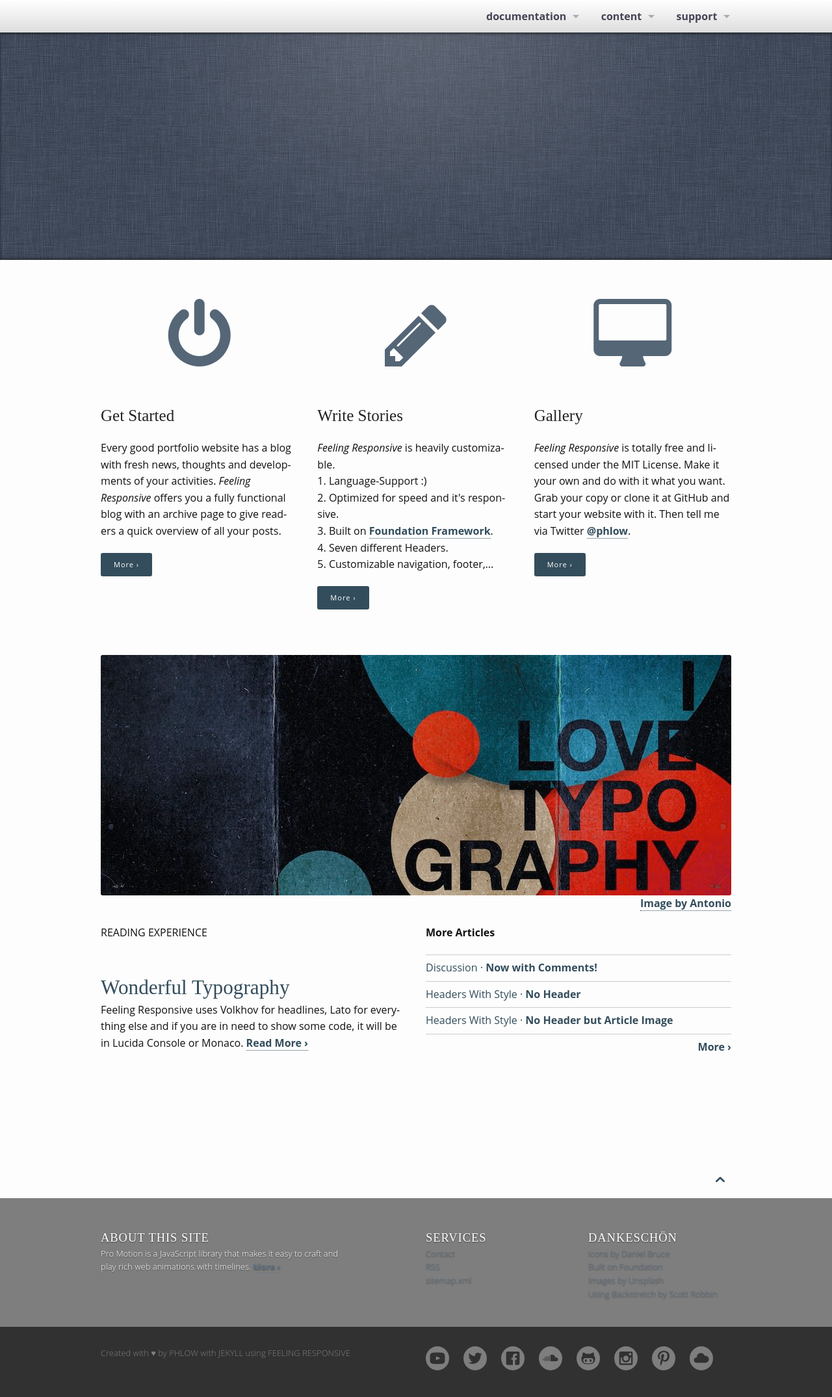
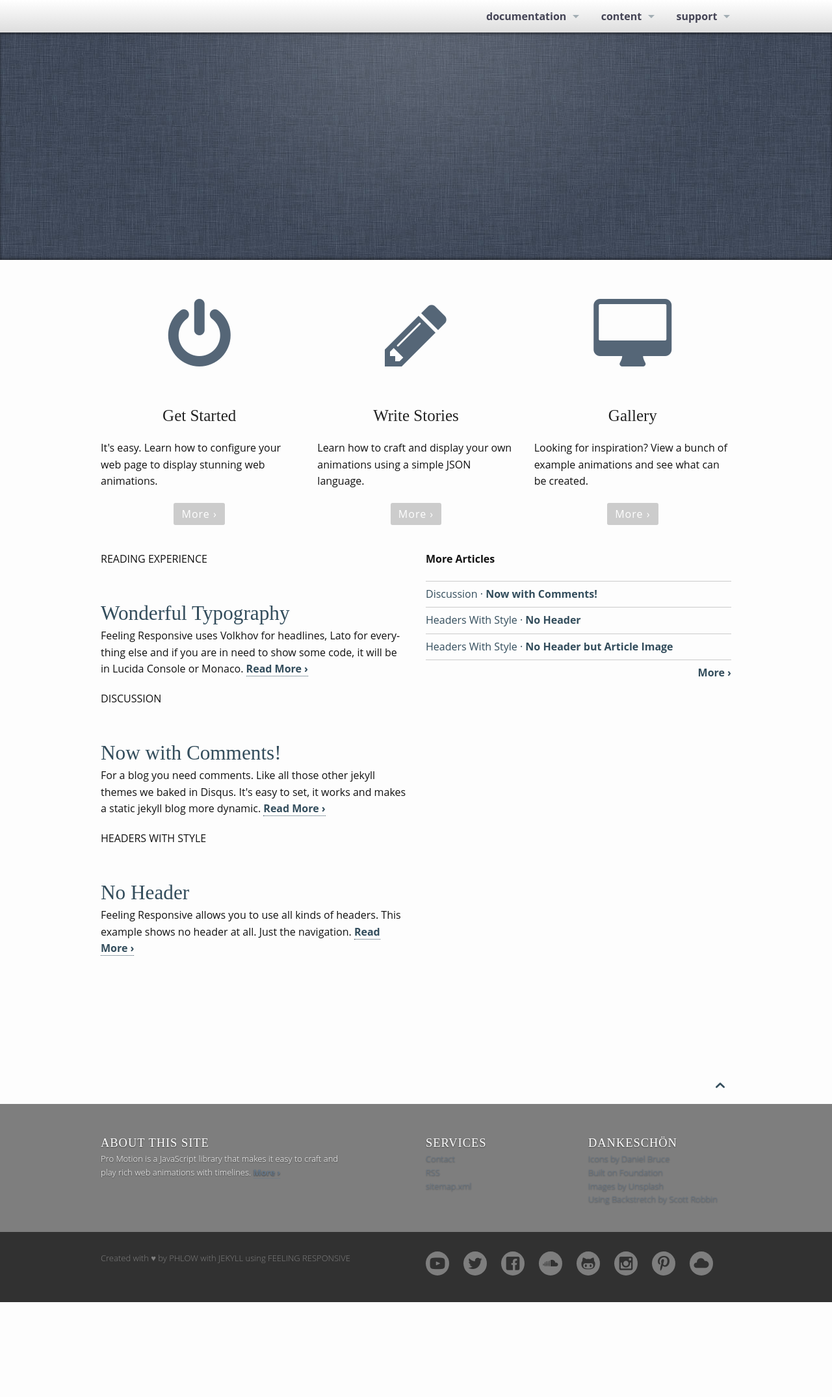
Before and after one commit to ProGraphics/prostyle.io, a Jekyll site: the page built from index.md, in a window 1280 px wide. Shown: the whole page at 65% size. Built offline with Jekyll 4.4.1, drawn with Linux system fonts in a browser that asks for light colours; nearby versions of some CDN libraries; after the commit the page ends 2004 px from its top, so only the background shows below that.

Commit message:
More front page tweaks

```diff
--- a/_layouts/frontpage.html
+++ b/_layouts/frontpage.html
@@ -18,32 +18,32 @@ format: blog-index
 {% endcomment %}
 <div class="row t60">
     {% if page.widget-1.title %}
-    <div class="medium-4 columns">
+    <div class="medium-4 columns" style="text-align:center">
         <a href="{% if page.widget-1.url contains 'http' %}{{ page.widget-1.url }}{% else %}{{ site.baseurl }}/{{ page.widget-1.url }}{% endif %}"><i class="fa {{ page.widget-1.icon }} front-icon"></i></a>
         <h2 class="font-size-h3 t50 b20">{{ page.widget-1.title }}</h2>
-        <p>{{ page.widget-1.text }}</p>
-        <p><a class="button tiny radius" href="{% if page.widget-1.url contains 'http' %}{{ page.widget-1.url }}{% else %}{{ site.baseurl }}/{{ page.widget-1.url }}{% endif %}">{{ site.data.language.more }}</a></p>
+        <p style="text-align:left">{{ page.widget-1.text }}</p>
+        <p><a class="button radius" href="{% if page.widget-1.url contains 'http' %}{{ page.widget-1.url }}{% else %}{{ site.baseurl }}/{{ page.widget-1.url }}{% endif %}">{{ site.data.language.more }}</a></p>
     </div><!-- /.medium-4.columns -->
     {% endif %}
 
 
     {% if page.widget-2.title %}
-    <div class="medium-4 columns">
+    <div class="medium-4 columns" style="text-align:center">
         <a href="{% if page.widget-2.url contains 'http' %}{{ page.widget-2.url }}{% else %}{{ site.baseurl }}/{{ page.widget-2.url }}{% endif %}"><i class="fa {{ page.widget-2.icon }} front-icon"></i></a>
         <h2 class="font-size-h3 t50 b20">{{ page.widget-2.title }}</h2>
-        <p>{{ page.widget-2.text }}</p>
-        <p><a class="button tiny radius" href="{% if page.widget-2.url contains 'http' %}{{ page.widget-2.url }}{% else %}{{ site.baseurl }}/{{ page.widget-2.url }}{% endif %}">{{ site.data.language.more }}</a></p>
+        <p style="text-align:left">{{ page.widget-2.text }}</p>
+        <p><a class="button radius" href="{% if page.widget-2.url contains 'http' %}{{ page.widget-2.url }}{% else %}{{ site.baseurl }}/{{ page.widget-2.url }}{% endif %}">{{ site.data.language.more }}</a></p>
     </div><!-- /.medium-4.columns -->
     {% endif %}
 
 
     {% if page.widget-3.title %}
-    <div class="medium-4 columns">
+    <div class="medium-4 columns" style="text-align:center">
         <a href="{% if page.widget-3.url contains 'http' %}{{ page.widget-3.url }}{% else %}{{ site.baseurl }}/{{ page.widget-3.url }}{% endif %}"><i class="fa {{ page.widget-3.icon }} front-icon"></i></a>
         <a href="{{ page.widget-3.url }}">{% if page.widget-3.image %}<img class="lazy" data-src="{{ site.urlimg }}/{{ page.widget-3.image }}" width="302" height="182" alt="">{% endif %}{% if page.widget-3.video %}{{ page.widget-3.video }}{% endif %}</a>
         <h2 class="font-size-h3 t50 b20">{{ page.widget-3.title }}</h2>
-        <p>{{ page.widget-3.text }}</p>
-        <p><a class="button tiny radius" href="{% if page.widget-3.url contains 'http' %}{{ page.widget-3.url }}{% else %}{{ site.baseurl }}/{{ page.widget-3.url }}{% endif %}">{{ site.data.language.more }}</a></p>
+        <p style="text-align:left">{{ page.widget-3.text }}</p>
+        <p><a class="button radius" href="{% if page.widget-3.url contains 'http' %}{{ page.widget-3.url }}{% else %}{{ site.baseurl }}/{{ page.widget-3.url }}{% endif %}">{{ site.data.language.more }}</a></p>
     </div><!-- /.medium-4.columns -->
     {% endif %}
 </div><!-- /.row -->
@@ -56,30 +56,9 @@ format: blog-index
 {% endcomment %}
 
 {% unless site.posts == empty %}
-    <div class="row t30 b20 homepage">
-        <div class="small-12 columns">
-            {% for post in site.posts limit:1 %}
-            {% if post.image.homepage %}
-            <p>
-                <a href="{{ site.url }}{{ site.baseurl }}{{ post.url }}" title="{{ post.title escape_once }}"><img width="970" src="{{ site.urlimg }}/{{ post.image.homepage }}" alt="{{ page.title escape_once }}"></a>
-            </p>
-
-            {% if post.image.caption_url && post.image.caption %}
-            <p class="text-right caption">
-                <a href="{{ post.image.caption_url }}">{{ post.image.caption }}</a>
-            </p>
-            {% endif %}
-            {% else post.image.homepage == NULL %}
-            <h2>{{ site.data.language.new_blog_entries }}</h2>
-            {% endif %}
-            {% endfor %}
-        </div><!-- /.small-12.columns -->
-    </div><!-- /.row -->
-
-
     <div class="row">
         <div class="medium-6 columns">
-            {% for post in site.posts limit:1 %}
+            {% for post in site.posts limit:3 %}
             {% if post.subheadline %}<p class="subheadline">{{ post.subheadline }}</p>{% endif %}
             <h2><a href="{{ site.url }}{{ site.baseurl }}{{ post.url }}">{{ post.title }}</a></h2>
             <p>
--- a/_sass/override-header.scss
+++ b/_sass/override-header.scss
@@ -37,8 +37,16 @@
 }
 
 i.front-icon {
+	transition: color 300ms ease-out;
   width: 100%;
   text-align: center;
   font-size: 7em;
   color: #567;
+	&:hover { color: #456; }
 }
+
+.button {
+	background-color: #CCC;
+	padding: 2% 4%;
+	&:hover { background-color: #456; }
+}
--- a/index.md
+++ b/index.md
@@ -10,17 +10,17 @@ hdr: "FrontPage"
 widget-1:
     title: "Get Started"
     url: 'http://phlow.github.io/feeling-responsive/blog/'
-    text: 'Every good portfolio website has a blog with fresh news, thoughts and develop&shy;ments of your activities. <em>Feeling Responsive</em> offers you a fully functional blog with an archive page to give readers a quick overview of all your posts.'
+    text: "It's easy. Learn how to configure your web page to display stunning web animations."
     icon: 'fa-power-off'
 widget-2:
     title: "Write Stories"
     url: 'http://phlow.github.io/feeling-responsive/info/'
-    text: '<em>Feeling Responsive</em> is heavily customizable.<br>1. Language-Support :)<br>2. Optimized for speed and it&#39;s responsive.<br>3. Built on <a href="http://foundation.zurb.com/">Foundation Framework</a>.<br>4. Seven different Headers.<br>5. Customizable navigation, footer,...'
+    text: 'Learn how to craft and display your own animations using a simple JSON language.'
     icon: 'fa-pencil'
 widget-3:
     title: "Gallery"
     url: 'https://github.com/Phlow/feeling-responsive'
-    text: '<em>Feeling Responsive</em> is totally free and licensed under the MIT License. Make it your own and do with it what you want. Grab your copy or clone it at GitHub and start your website with it. Then tell me via Twitter <a href="http://twitter.com/phlow">@phlow</a>.'
+    text: 'Looking for inspiration? View a bunch of example animations and see what can be created.'
     icon: 'fa-desktop'
 ---
 
```
Also changed, not shown: pages/contact.md (+1 -0 lines).
